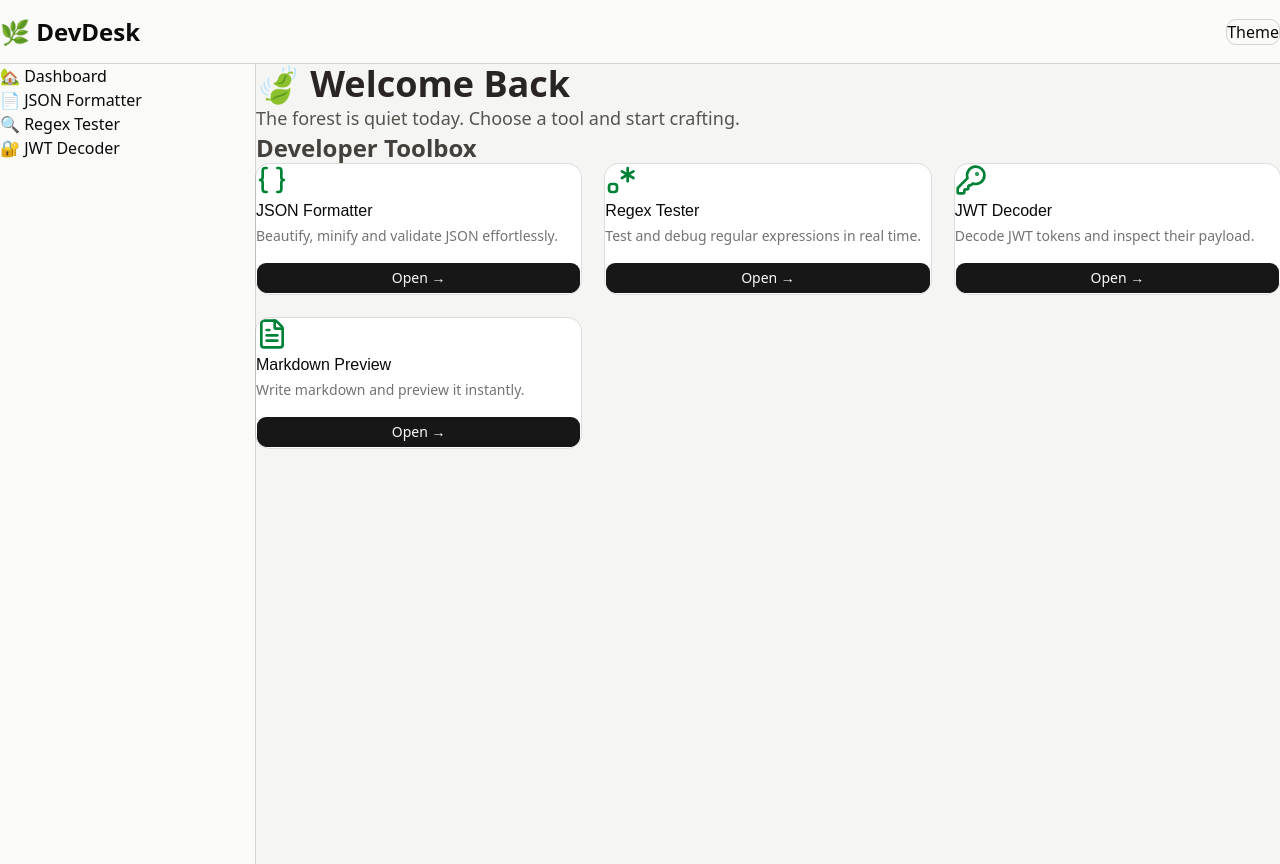
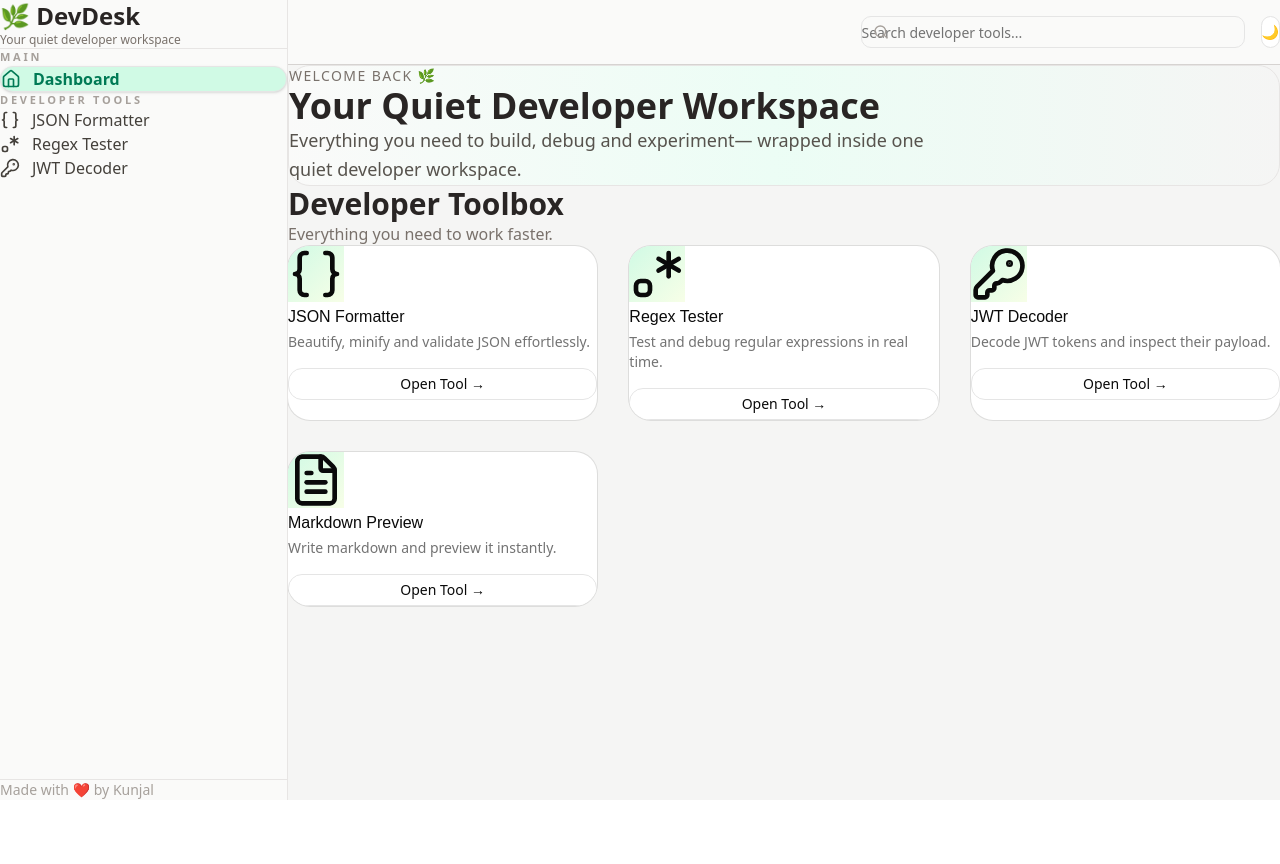
Before and after one commit to kunjalszz/DevDesk, a React (Vite) app: page / in a window 1280 px wide. After the commit the page ends 800 px from the top, so only its background shows below. Built offline with nearby package versions, Linux system fonts and the light colour scheme.

Commit message:
refractor:some ui changes

```diff
--- a/src/components/layout/AppLayout.tsx
+++ b/src/components/layout/AppLayout.tsx
@@ -1,4 +1,5 @@
 import type { ReactNode } from "react";
+
 import Navbar from "./Navbar";
 import Sidebar from "./Sidebar";
 
@@ -8,13 +9,13 @@ type AppLayoutProps = {
 
 function AppLayout({ children }: AppLayoutProps) {
   return (
-    <div className="min-h-screen bg-stone-100">
-      <Navbar />
+    <div className="flex min-h-screen bg-stone-100">
+      <Sidebar />
 
-      <div className="flex">
-        <Sidebar />
+      <div className="flex flex-1 flex-col">
+        <Navbar />
 
-        <main className="flex-1 p-8">
+        <main className="flex-1 overflow-y-auto bg-stone-100 px-10 py-8">
           {children}
         </main>
       </div>
--- a/src/components/layout/Navbar.tsx
+++ b/src/components/layout/Navbar.tsx
@@ -1,13 +1,17 @@
+import SearchBar from '../ui/SearchBar';
+import { Button } from "../ui/button"
+
+
 function Navbar() {
   return (
-    <header className="flex h-16 items-center justify-between border-b border-stone-300 bg-stone-50 px-8">
-      <h1 className="text-2xl font-bold">
-        🌿 DevDesk
-      </h1>
+    <header className="sticky top-0 z-50 border-b border-stone-300 bg-stone-50 px-8">
+<div className="mx-auto flex h-16 items-center justify-end gap-4 px-8">
+      <SearchBar/>
 
-      <button className="rounded-lg border border-stone-300 px-4 py-2 hover:bg-stone-200">
-        Theme
-      </button>
+      <Button variant="outline" className='rounded-full'>
+        🌙
+      </Button>
+      </div>
     </header>
   );
 }
--- a/src/components/layout/Sidebar.tsx
+++ b/src/components/layout/Sidebar.tsx
@@ -1,27 +1,57 @@
-import { Link } from "react-router-dom";
-import { ROUTES } from "../../app/routes";
+import { NavLink } from "react-router-dom";
 
+import { navigation } from "@/config/navigation";
 
 function Sidebar() {
   return (
-    <aside className="w-64 min-h-screen border-r border-stone-300 bg-stone-50 p-6">
-      <nav className="space-y-3">
-        <Link className="block rounded-lg p-2 hover:bg-stone-200" to={ROUTES.HOME}>
-          🏡 Dashboard
-        </Link>
+    <aside className="flex h-screen w-72 flex-col border-r border-stone-200 bg-stone-50">
+      <div className="border-b border-stone-200 p-5">
+        <h1 className="flex items-center gap-2 text-2xl font-bold text-stone-800">
+          🌿 DevDesk
+        </h1>
 
-        <Link className="block rounded-lg p-2 hover:bg-stone-200" to={ROUTES.JSON_FORMATTER}>
-          📄 JSON Formatter
-        </Link>
+        <p className="mt-1 text-xs text-stone-500">
+          Your quiet developer workspace
+        </p>
+      </div>
 
-        <Link className="block rounded-lg p-2 hover:bg-stone-200" to={ROUTES.REGEX_TESTER}>
-          🔍 Regex Tester
-        </Link>
+      <nav className="flex-1 space-y-8 p-6">
+        {navigation.map((group) => (
+          <div key={group.section}>
+            <p className="mb-2 mt-6 px-2 text-[11px] font-bold uppercase tracking-[0.25em] text-stone-400">
+              {group.section}
+            </p>
 
-        <Link className="block rounded-lg p-2 hover:bg-stone-200" to={ROUTES.JWT_DECODER}>
-          🔐 JWT Decoder
-        </Link>
+            <div className="space-y-2">
+              {group.items.map((item) => {
+                const Icon = item.icon;
+
+                return (
+                  <NavLink
+                    key={item.title}
+                    to={item.route}
+                    className={({ isActive }) =>
+                      `flex items-center gap-3 rounded-xl px-4 py-3 transition-all ${
+                        isActive
+                          ? "bg-emerald-100 border border-emerald shadow-sm font-semibold text-emerald-700"
+                          : "text-stone-700 hover:bg-stone-100"
+                      }`
+                    }
+                  >
+                    <Icon className="h-5 w-5" />
+
+                    {item.title}
+                  </NavLink>
+                );
+              })}
+            </div>
+          </div>
+        ))}
       </nav>
+
+      <footer className="border-t border-stone-200 p-6 text-sm text-stone-400">
+  Made with ❤️ by Kunjal
+</footer>
     </aside>
   );
 }
--- /dev/null
+++ b/src/components/ui/SearchBar.tsx
@@ -0,0 +1,18 @@
+import { Search } from "lucide-react";
+
+import { Input } from "@/components/ui/input";
+
+function SearchBar() {
+  return (
+    <div className="relative w-full max-w-sm">
+      <Search className="absolute left-3 top-1/2 h-4 w-4 -translate-y-1/2 text-stone-400" />
+
+      <Input
+        placeholder="Search developer tools..."
+        className="pl-10"
+      />
+    </div>
+  );
+}
+
+export default SearchBar;
--- a/src/components/ui/ToolCard.tsx
+++ b/src/components/ui/ToolCard.tsx
@@ -18,11 +18,35 @@ type ToolCardProps = {
 function ToolCard({ tool }: ToolCardProps) {
     const Icon = tool.icon;
   return (
-    <Card className="transition-all duration-300 hover:-translate-y-1 hover:shadow-lg">
+<Card
+  className="
+    group
+    overflow-hidden
+    rounded-3xl
+    border-stone-200
+    transition-all
+    duration-300
+    hover:-translate-y-1
+    hover:border-emerald-300
+    hover:shadow-xl
+  "
+>
 
       <CardHeader>
-        <div className="mb-4">
-            <Icon className="h-8 w-8 text-green-700"/>
+        <div
+    className="
+    mb-5
+    flex
+    h-14
+    w-14
+    items-center
+    justify-center
+    rounded-2xl
+    bg-emerald-100
+    transition-all
+    group-hover:scale-110
+">
+            <Icon className="bg-gradient-to-br from-emerald-100 to-lime-50 h-14 w-14"/>
         </div>
 
 
@@ -32,8 +56,9 @@ function ToolCard({ tool }: ToolCardProps) {
       </CardHeader>
 
       <CardContent>
-        <Button asChild className="w-full">
-          <Link to={tool.route}>Open →</Link>
+        <Button asChild  variant="outline"
+    className="w-full rounded-xl">
+          <Link to={tool.route}>Open Tool →</Link>
         </Button>
       </CardContent>
     </Card>
--- /dev/null
+++ b/src/config/navigation.ts
@@ -0,0 +1,42 @@
+import {
+  Home,
+  Braces,
+  Regex,
+  KeyRound,
+} from "lucide-react";
+
+import { ROUTES } from "@/app/routes";
+
+export const navigation = [
+  {
+    section: "Main",
+    items: [
+      {
+        title: "Dashboard",
+        icon: Home,
+        route: ROUTES.DASHBOARD,
+      },
+    ],
+  },
+
+  {
+    section: "Developer Tools",
+    items: [
+      {
+        title: "JSON Formatter",
+        icon: Braces,
+        route: ROUTES.JSON_FORMATTER,
+      },
+      {
+        title: "Regex Tester",
+        icon: Regex,
+        route: ROUTES.REGEX_TESTER,
+      },
+      {
+        title: "JWT Decoder",
+        icon: KeyRound,
+        route: ROUTES.JWT_DECODER,
+      },
+    ],
+  },
+];
--- a/src/features/dashboard/DashboardPage.tsx
+++ b/src/features/dashboard/DashboardPage.tsx
@@ -1,28 +1,32 @@
 import ToolCard from "@/components/ui/ToolCard";
 
+import DashboardHero from "./components/DashboardHero";
 import { tools } from "./tools";
 
 function DashboardPage() {
   return (
-    <section className="space-y-10">
-      <div>
-        <h1 className="text-4xl font-bold text-stone-800">
-          🍃 Welcome Back
-        </h1>
-
-        <p className="mt-3 text-lg text-stone-600">
-          The forest is quiet today. Choose a tool and start crafting.
-        </p>
-      </div>
+    <section className="mx-auto max-w-7xl space-y-8">
+      <DashboardHero />
 
       <div>
-        <h2 className="mb-6 text-2xl font-semibold text-stone-700">
-          Developer Toolbox
-        </h2>
+        <div className="mb-6 flex items-center justify-between">
+          <div>
+            <h2 className="text-3xl font-bold text-stone-800">
+              Developer Toolbox
+            </h2>
 
-        <div className="grid gap-6 md:grid-cols-2 xl:grid-cols-3">
+            <p className="mt-1 text-stone-500">
+              Everything you need to work faster.
+            </p>
+          </div>
+        </div>
+
+        <div className="grid gap-8 md:grid-cols-2 xl:grid-cols-3">
           {tools.map((tool) => (
-            <ToolCard key={tool.id} tool={tool} />
+            <ToolCard
+              key={tool.id}
+              tool={tool}
+            />
           ))}
         </div>
       </div>
--- /dev/null
+++ b/src/features/dashboard/components/DashboardHero.tsx
@@ -0,0 +1,20 @@
+function DashboardHero() {
+  return (
+    <section className="max-w-5xl rounded-3xl border border-stone-200 bg-gradient-to-r from-stone-50 via-emerald-50 to-stone-100 p-6">
+      <p className="text-sm uppercase tracking-widest text-stone-500">
+        Welcome Back 🌿
+      </p>
+
+      <h1 className="mt-2 text-3xl lg:text-4xl font-bold text-stone-800">
+        Your Quiet Developer Workspace
+      </h1>
+
+      <p className="mt-4 max-w-2xl text-lg leading-relaxed text-stone-600">
+        Everything you need to build, debug and experiment—
+wrapped inside one quiet developer workspace.
+      </p>
+    </section>
+  );
+}
+
+export default DashboardHero;
```
